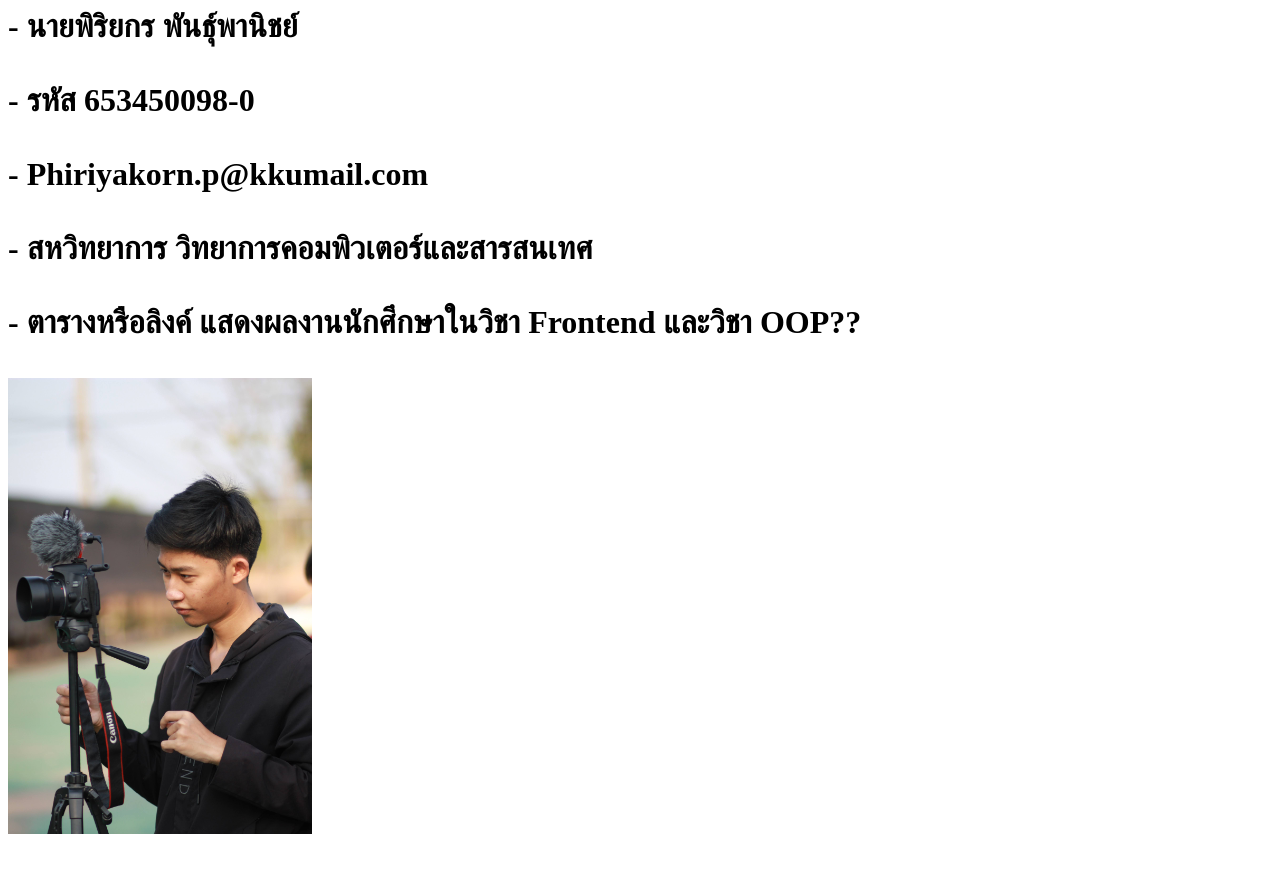
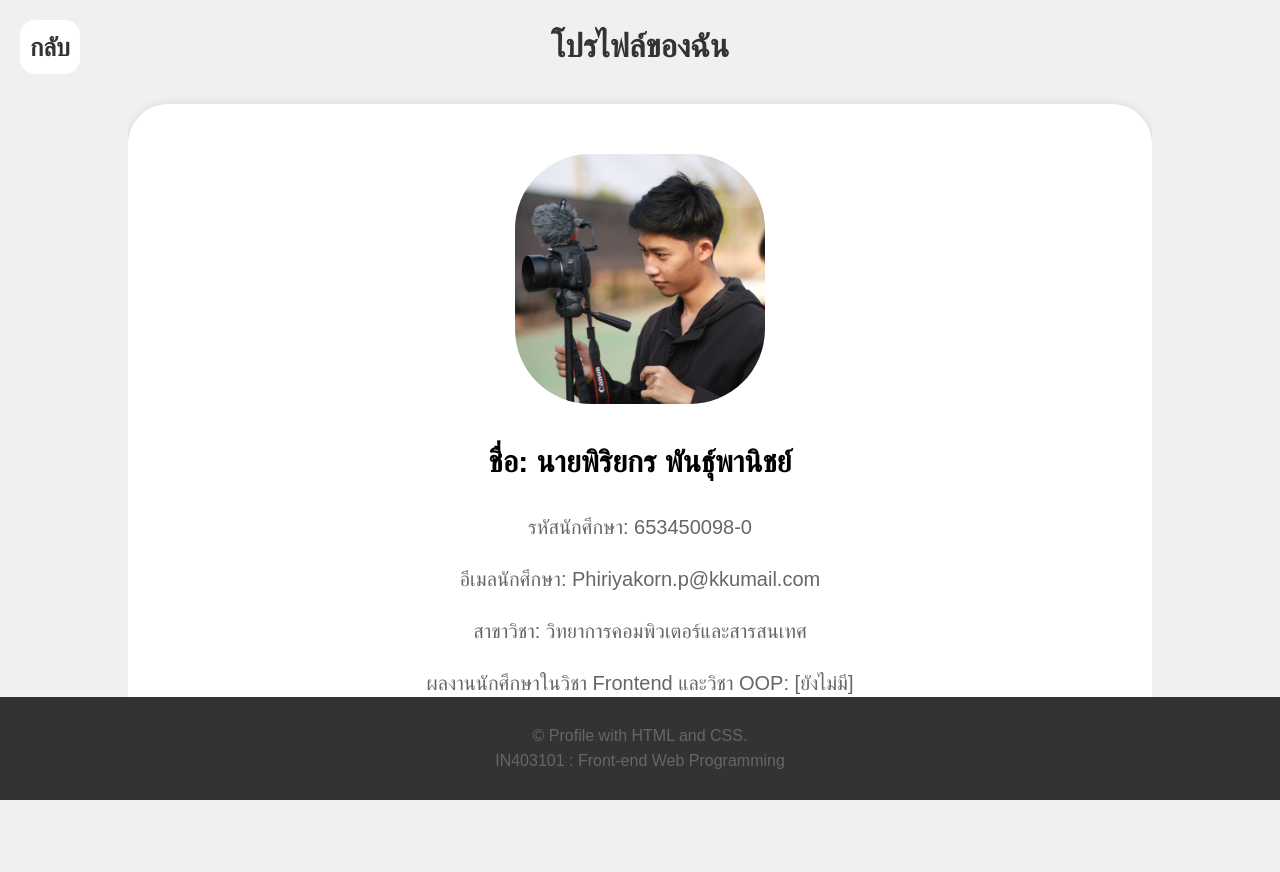
Before and after one commit to Pryk7642/Pryk7642.github.io, a plain HTML site: page Profile.html in a window 1280 px wide. After the commit the page ends 800 px from the top, so only its background shows below. Drawn offline with Linux system fonts and the light colour scheme.

Commit message:
indexProfile

```diff
--- a/Profile.html
+++ b/Profile.html
@@ -1,23 +1,94 @@
-<html lang="en">
+<!DOCTYPE html>
+<html lang="th">
 <head>
     <meta charset="UTF-8">
     <meta name="viewport" content="width=device-width, initial-scale=1.0">
-    <title>Document</title>
+    <title>Profile Me</title>
+    <style>
+        body {
+            font-family: Arial, sans-serif;
+            line-height: 1.6;
+            margin: 0;
+            padding: 0;
+            background-color: #f0f0f0;
+        }
+        .container {
+            width: 80%;
+            margin: auto;
+            overflow: hidden;
+        }
+        .footer {
+            background: #333;
+            color: #ffffff;
+            padding: 10px 0;
+            text-align: center;
+            position: fixed;
+            width: 100%;
+            bottom: 0;
+        }
+        .header {
+            text-align: center;
+        }
+        .back-button {
+            position: absolute;
+            top: 20px;
+            left: 20px;
+            background: #fff;
+            color: #333;
+            border: none;
+            padding: 7px 10px;
+            cursor: pointer;
+            border-radius: 15px;
+            text-decoration: none;
+            font-size: 25px;
+        }
+        .profile-picture {
+            width: 250px;
+            height: 250px;
+            border-radius: 30%;
+            object-fit: cover;
+        }
+        .content {
+            background: #ffffff;
+            padding: 50px;
+            margin-top: 10px;
+            border-radius: 40px;
+            box-shadow: 0 0 10px rgba(0, 0, 0, 0.1);
+            text-align: center;
+            font-size: 20px;
+        }
+        h1 {
+            color: #333;
+        }
+        p {
+            color: #666;
+        }
+    </style>
 </head>
-<style>
-    img {
-        width: 304px;
-        height: 456px;
-    }
-</style>
 <body>
-    <h1>
-        - นายพิริยกร พันธุ์พานิชย์ <br><br>
-        - รหัส 653450098-0<br><br>
-        - Phiriyakorn.p@kkumail.com<br><br>
-        - สหวิทยาการ วิทยาการคอมพิวเตอร์และสารสนเทศ<br><br>
-        - ตารางหรือลิงค์ แสดงผลงานนักศึกษาในวิชา Frontend และวิชา OOP??<br><br>
-        <img src="img/asd.jpg"><br><br>
-    </h1>
+
+    <div class="header">
+        <a href="index.html" class="back-button"><b>กลับ</b></a>
+        <h1>โปรไฟล์ของฉัน</h1>
+    </div>
+
+    <div class="container">
+        <div class="content">
+            <img src="img/asd.jpg" alt="Profile Picture" class="profile-picture">
+            <h2>ชื่อ: นายพิริยกร พันธุ์พานิชย์</h2>
+            <p>รหัสนักศึกษา: 653450098-0</p>
+            <p>อีเมลนักศึกษา: Phiriyakorn.p@kkumail.com</p>
+            <p>สาขาวิชา: วิทยาการคอมพิวเตอร์และสารสนเทศ</p>
+            <p>ผลงานนักศึกษาในวิชา Frontend และวิชา OOP: [ยังไม่มี]</p>
+        </div>
+    </div>
+
+    <div class="footer">
+        <p>&copy; Profile with HTML and CSS.
+            <br>
+            IN403101 : Front-end Web Programming
+        </p>
+    </div>
+
 </body>
 </html>
```
Also changed, not shown: Hello.html (+13 -2 lines), index.html (+51 -2 lines).
